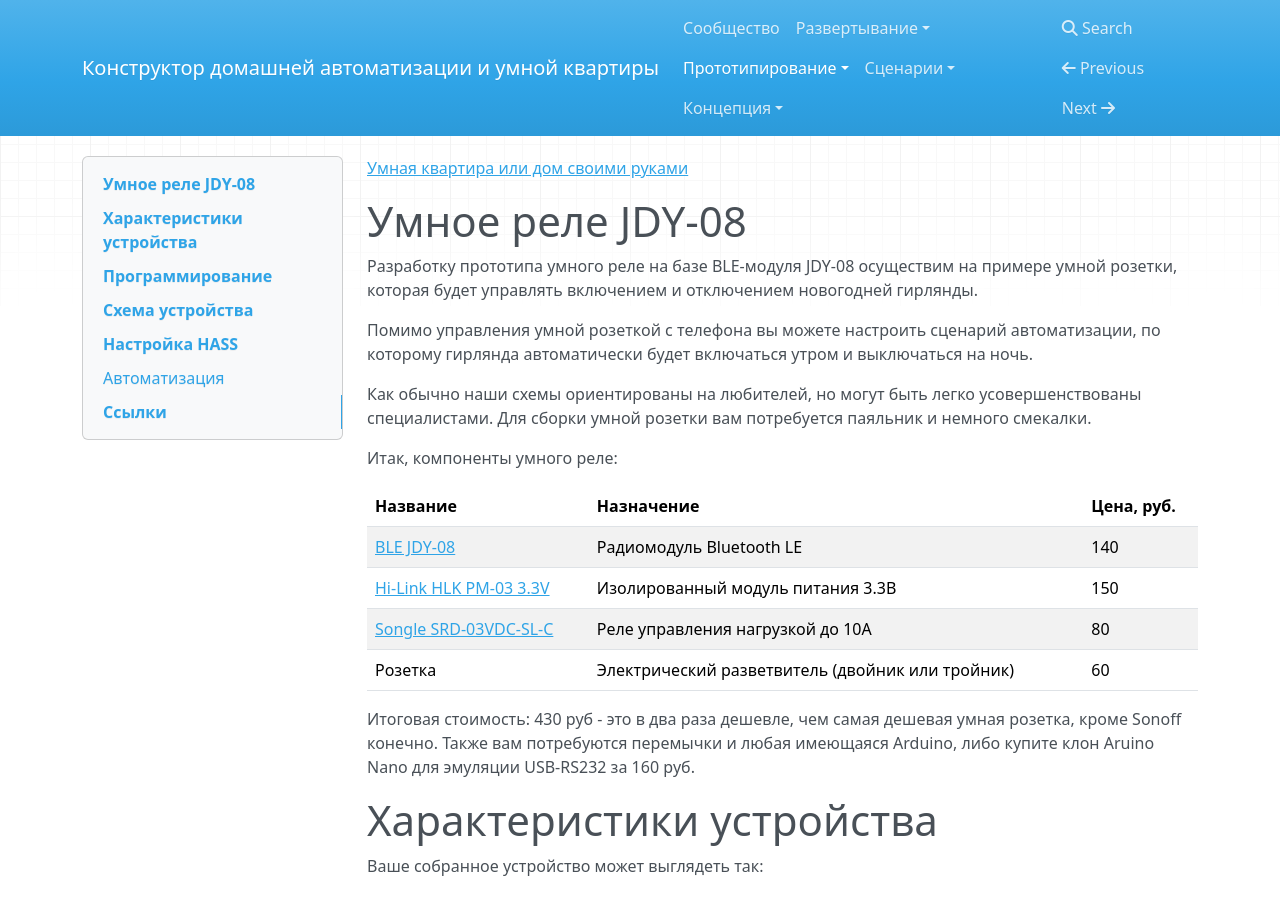
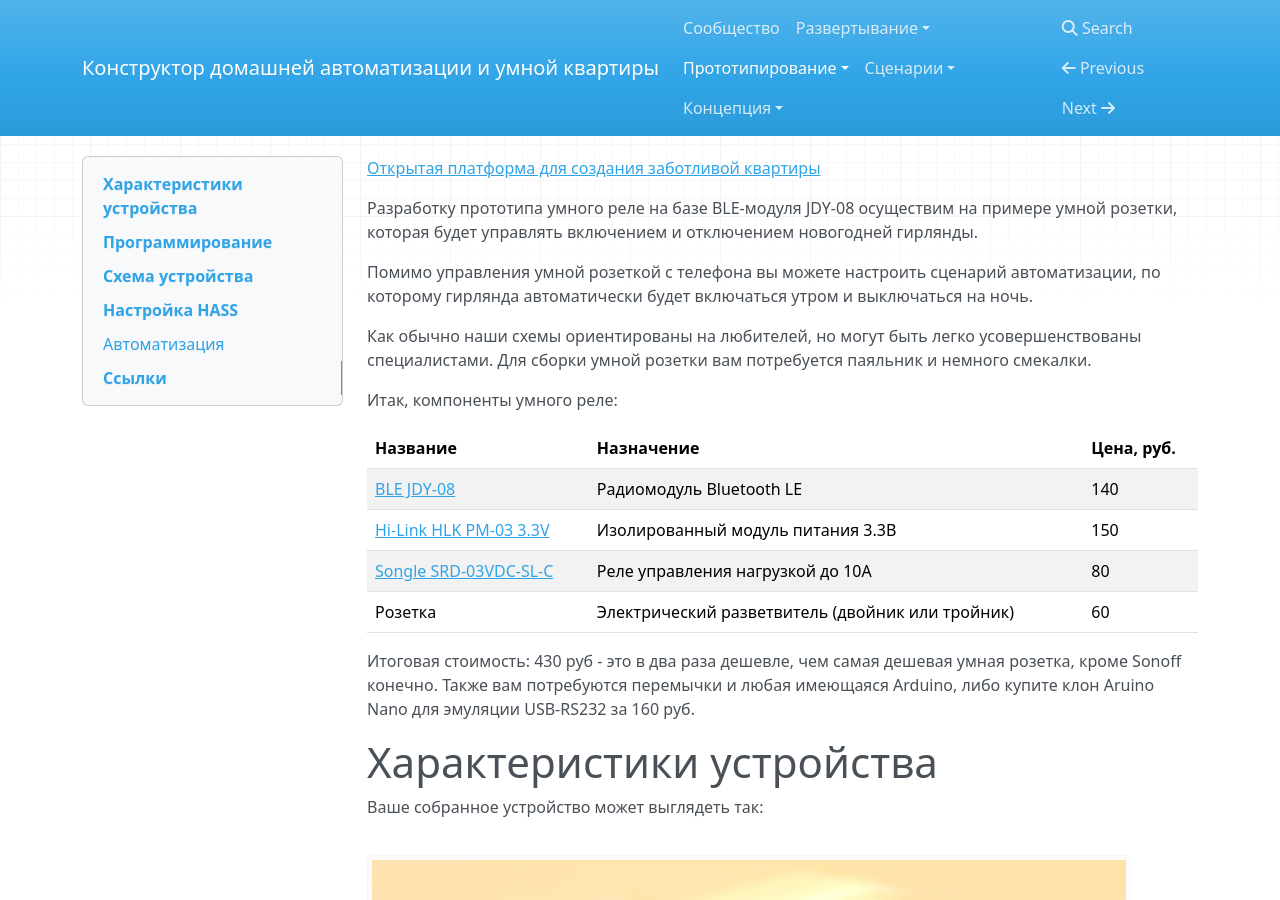
Before and after one commit to cutecare/cutecare-docs, an MkDocs documentation site: the page built from docs/Реле JDY-08.md, in a window 1280 px wide and 900 px high. Built offline with MkDocs 1.6.1, drawn with Linux system fonts in a browser that asks for light colours; nearby versions of some CDN libraries; old or Windows-style settings are respelled for this version of MkDocs.

Commit message:
Update Реле JDY-08.md

```diff
--- a/docs/Реле JDY-08.md
+++ b/docs/Реле JDY-08.md
@@ -1,6 +1,4 @@
-[Умная квартира или дом своими руками](http://cutecare.ru)
-
-# Умное реле JDY-08
+[Открытая платформа для создания заботливой квартиры](http://cutecare.ru)
 
 Разработку прототипа умного реле на базе BLE-модуля JDY-08 осуществим на примере умной розетки, которая будет управлять включением и отключением новогодней гирлянды.
 
```
